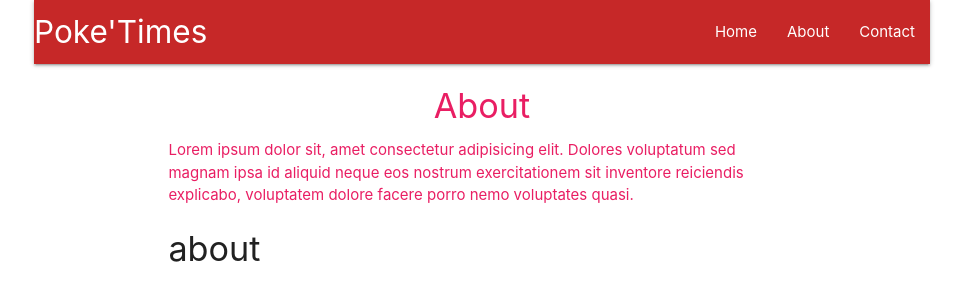
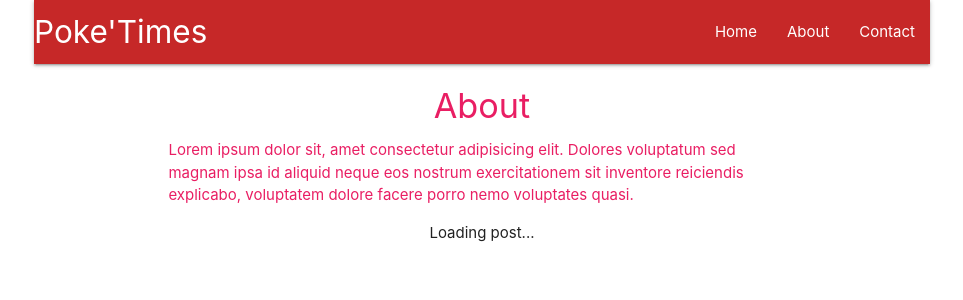
Before and after one commit to nkorczyk/ReactReduxTutorial, a React (Create React App) app: page /about in a window 1280 px wide. Shown: the top 300 px of the page, without its empty margins (158-1121 px from the left). Built offline with nearby package versions, Linux system fonts and the light colour scheme; no server answers.

Commit message:
Route Parameters - part 2

```diff
--- a/src/components/Home.js
+++ b/src/components/Home.js
@@ -1,5 +1,6 @@
 import React, { Component } from 'react';
 import axios from 'axios';
+import { Link } from 'react-router-dom';
 
 class Home extends Component {
   state = {
@@ -25,7 +26,9 @@
         return (
           <div className="post card" key={post.id}>
             <div className="card-content">
-              <span className="card-title">{post.title}</span>
+              <Link to={'/' + post.id}>
+                <span className="card-title">{post.title}</span>
+              </Link>
               <p>{post.body}</p>
             </div>
           </div>
--- a/src/components/Post.js
+++ b/src/components/Post.js
@@ -1,21 +1,34 @@
 import React, { Component } from 'react';
+import axios from 'axios';
 
 class Post extends Component {
   state = {
-    id: null
+    post: null
   }
 
   componentDidMount() {
     let id = this.props.match.params.post_id;
-    this.setState({
-      id: id
-    })
+    axios.get('https://jsonplaceholder.typicode.com/posts/' + id)
+      .then(res => {
+        this.setState({
+          post: res.data
+        })
+      });
   }
 
   render() {
+    const post = this.state.post ? (
+      <div className="post">
+        <h4 className="center">{this.state.post.title}</h4>
+        <p>{this.state.post.body}</p>
+      </div>
+    ) : (
+        <div className="center">Loading post...</div>
+      )
+
     return (
       <div className="container">
-        <h4>{this.state.id}</h4>
+        {post}
       </div>
     )
   }
```
